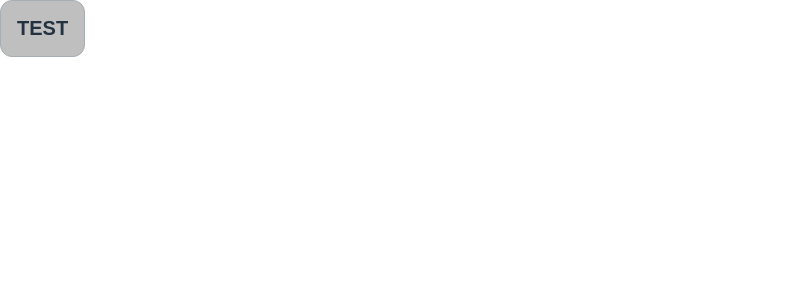
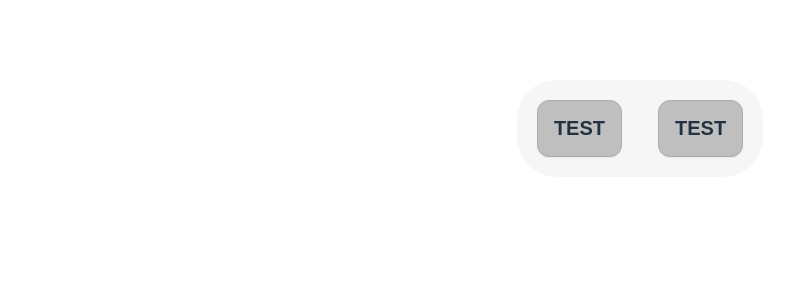
Before and after one commit to Histo-rian/FE, a React (Vite) app: page / in a window 1280 px wide. Shown: the top 300 px of the page, without its empty margins (0-806 px from the left). Built offline with nearby package versions, Linux system fonts and the light colour scheme; a web font is replaced by a local one.

Commit message:
feat: Button 디자인 수정 및 버튼 컨테이너 구현

```diff
--- a/src/App.css
+++ b/src/App.css
@@ -67,3 +67,15 @@ html, body {
   font-family: 'Paperozi', sans-serif;
   font-weight: 100;
 }
+
+.button-container {
+  background: rgba(238, 238, 238, 0.5); /* 불투명한 흰색 */
+  backdrop-filter: blur(8px); /* 유리 느낌 */
+  border-radius: 40px;
+  padding: 20px 20px;
+  display: flex;
+  justify-content: center;
+  gap: 36px;
+  width: fit-content;
+  margin: 80px auto;
+}
--- a/src/App.jsx
+++ b/src/App.jsx
@@ -10,7 +10,7 @@ function App() {
   };
   return (
     <>
-      <Button {...a}/>
+      <div className='button-container'><Button {...a}/><Button {...a}/></div>
     </>
   )
 }
--- a/src/components/Button/Button.css
+++ b/src/components/Button/Button.css
@@ -7,6 +7,7 @@ button {
   padding: 16px;
   cursor: pointer;
   transition: all 0.2s ease;
+  box-shadow: 0 1.25px 0 0 rgba(17,27,43,0.05);
 }
 
 button:hover {
```
